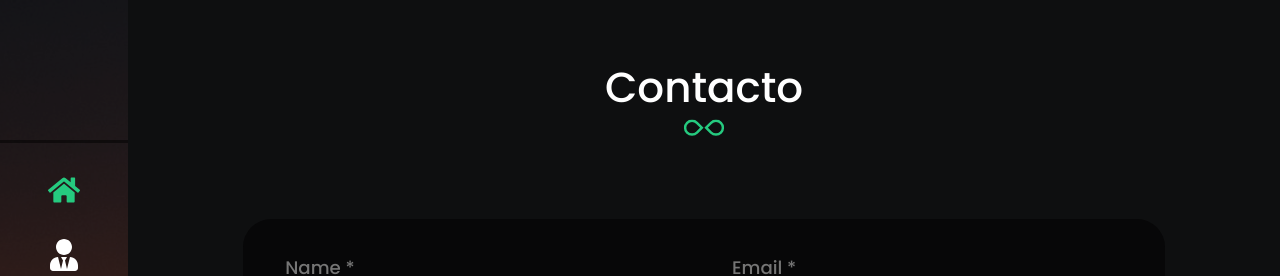
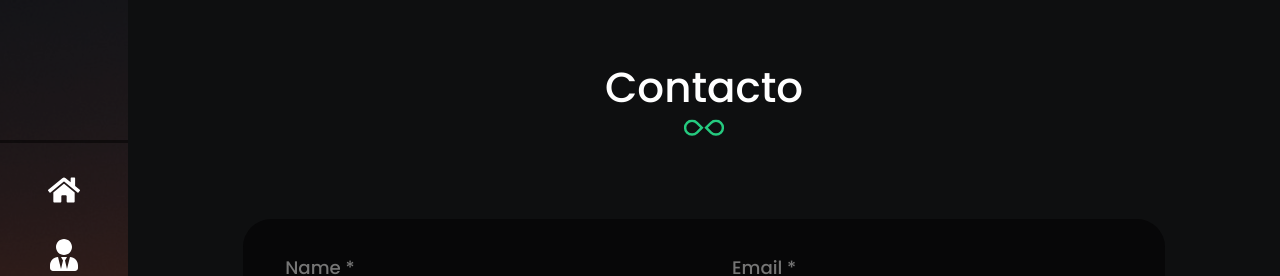
Before and after one commit to jeseias/meu-site, a React (Create React App) app: page /contacto in a window 1280 px wide. Shown: the top 276 px of the page. Built offline with nearby package versions, Linux system fonts and the light colour scheme.

Commit message:
basic changes

```diff
--- a/src/Layout/Sidebar/index.js
+++ b/src/Layout/Sidebar/index.js
@@ -15,11 +15,11 @@ export default () => {
   const [showMenuItems, setMenu] = useState(false)
 
   const [links] = useState([
-    { name: 'Início', icon: 0, active: true, to: '/' },
-    { name: 'Sobre', icon: 1, active: false, to: '/sobre' },
-    { name: 'Resumo', icon: 2, active: false, to: '/resumo' },
-    { name: 'Trabalhos', icon: 3, active: false, to: '/trabalhos' },
-    { name: 'Contacto', icon: 4, active: false, to: '/contacto' }
+    { name: 'Início', icon: 0, to: '/' },
+    { name: 'Sobre', icon: 1, to: '/sobre' },
+    { name: 'Resumo', icon: 2, to: '/resumo' },
+    { name: 'Trabalhos', icon: 3, to: '/trabalhos' },
+    { name: 'Contacto', icon: 4, to: '/contacto' }
   ])
   const icons = [<FaHome size={32}className='icon'/>,<FaUserTie size={32}className='icon'/>,<FaAddressBook size={32}className='icon'/>,
   <FaBriefcase size={32}className='icon'/>,<MdMail size={32}className='icon'/> ]
@@ -39,7 +39,6 @@ export default () => {
             {links.map( link =>
               <Link to={ link.to }
                 key={ link.icon }
-                className={ link.active ? 'active' : '' }
                 onClick={ () => setMenu(!showMenuItems) }
               >
                 { icons[link.icon] }
```
